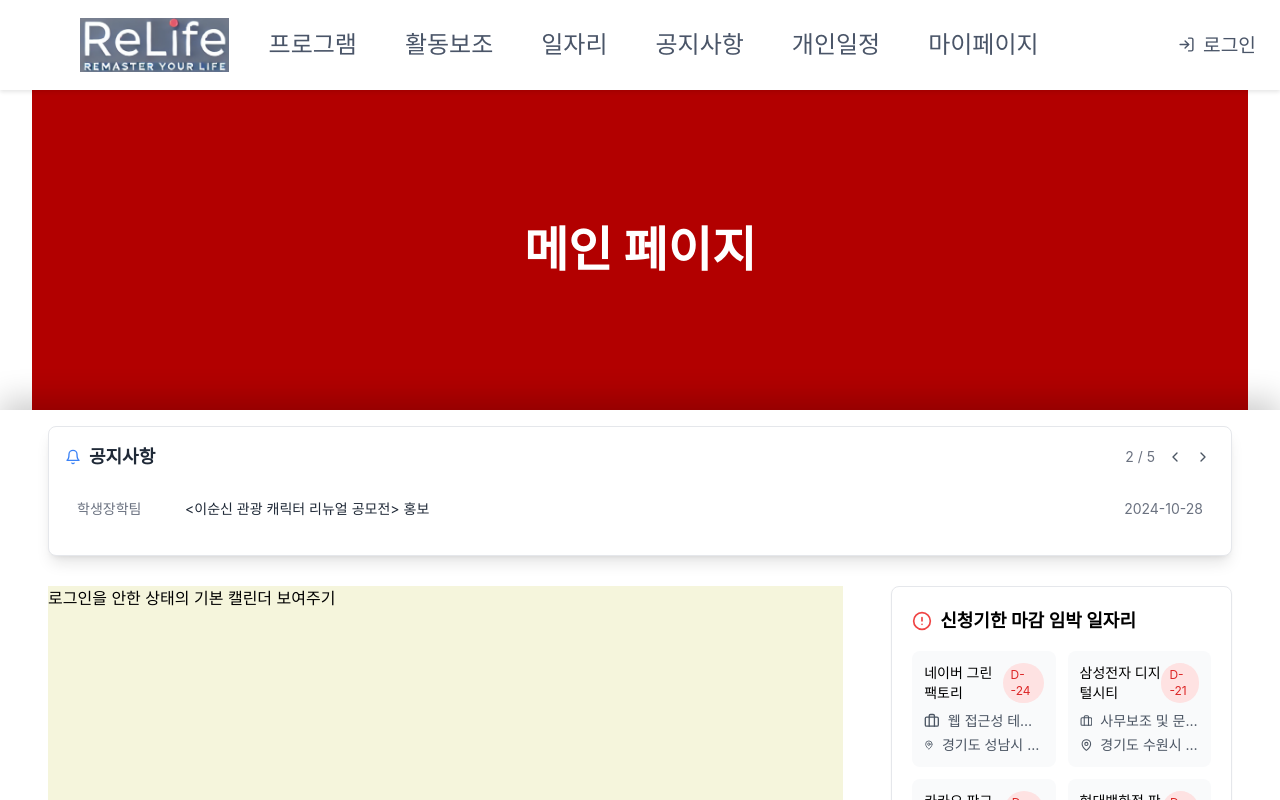
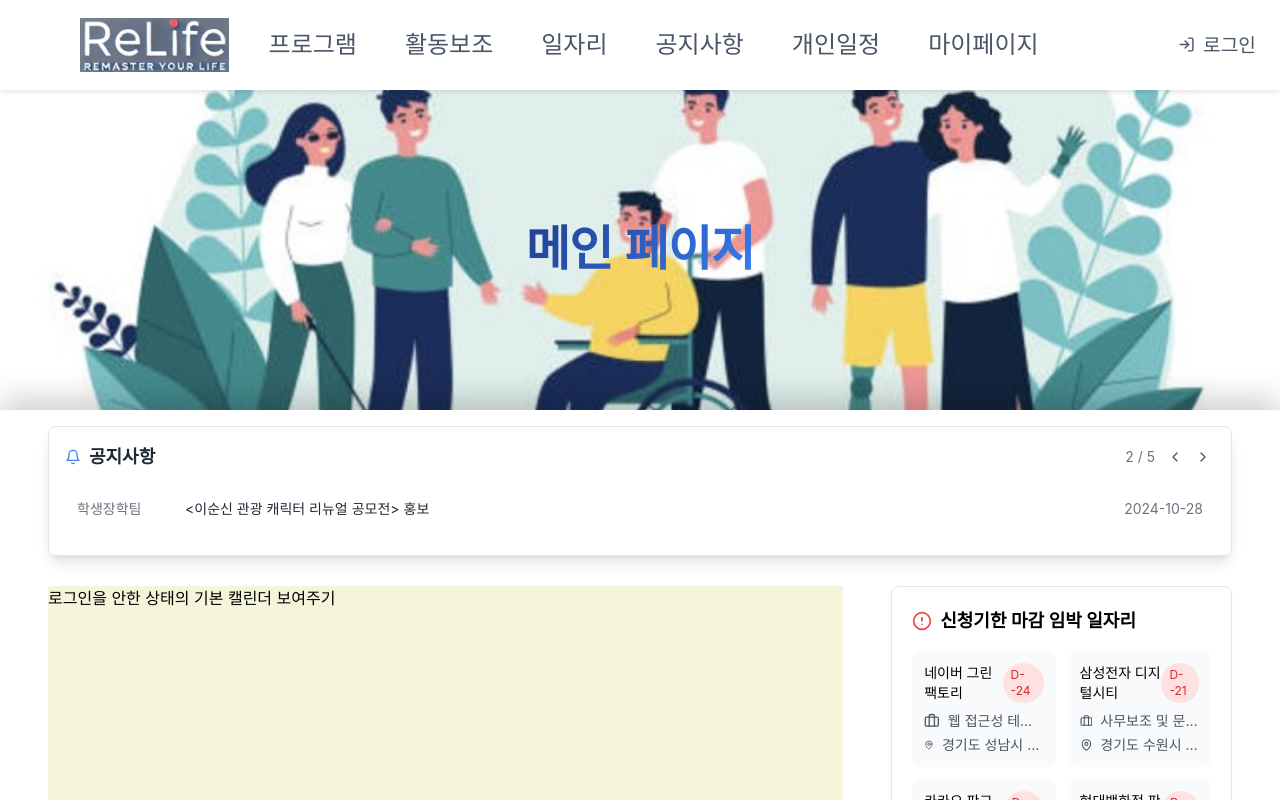
Before and after one commit to Jinseong01/Remaster, a React (Create React App) app: page / in a window 1280 px wide. Shown: the top 800 px of the page. Built offline with nearby package versions, Linux system fonts and the light colour scheme.

Commit message:
메인 페이지 이미지와 배경화면 css 수정

```diff
--- a/src/pages/Layout.css
+++ b/src/pages/Layout.css
@@ -118,7 +118,7 @@
 .hero-overlay {
     position: absolute;
     inset: 0;
-    background-color: rgba(0, 0, 0, 0.3);
+    /*background-color: rgba(0, 0, 0, 0.1); 0.3에서 0.1로 변경하여 더 투명하게*/
 }
 
 .hero-content {
@@ -131,11 +131,17 @@
 }
 
 .hero-content h1 {
-    color: white;
-    font-size: 3rem;
-    font-weight: bold;
-    text-align: center;
-    padding: 0 20px;
+  color: #1e3a8a;
+  font-size: 3rem;
+  font-weight: 800;
+  text-align: center;
+  padding: 0 20px;
+  font-family: 'Spoqa Han Sans Neo', sans-serif;
+  letter-spacing: -0.02em;
+  line-height: 1.2;
+  background: linear-gradient(135deg, #1e3a8a 0%, #3b82f6 100%);
+  -webkit-background-clip: text;
+  -webkit-text-fill-color: transparent;
 }
 
 
```
Also changed, not shown: public/mainpage.jpg, 1 other file (tests, documents, lock files or other folders).
